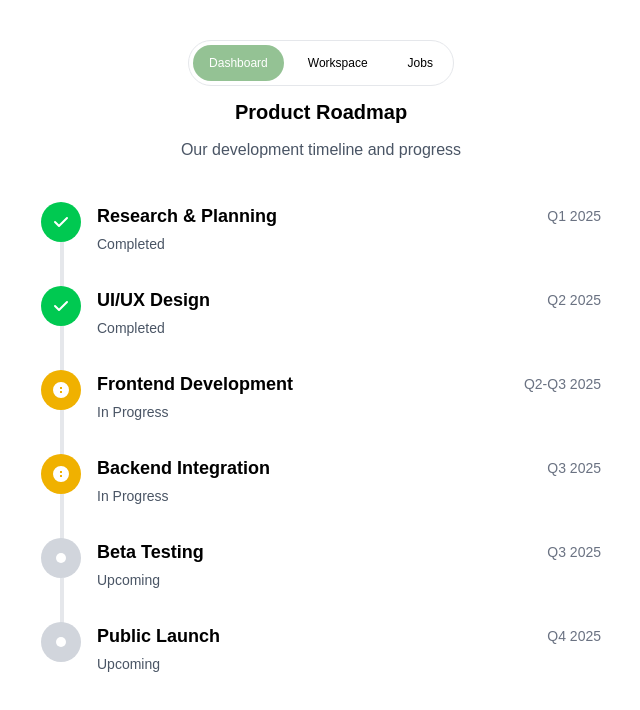
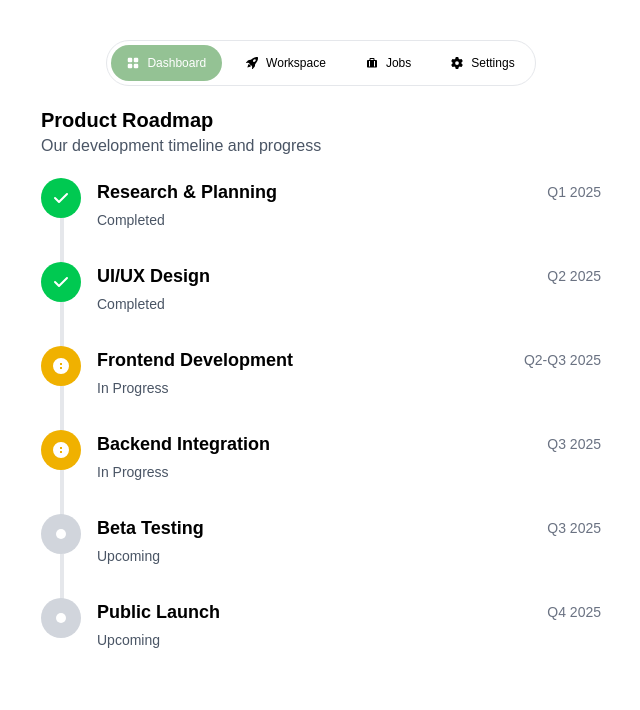
Before and after one commit to OxBryte/payroll-landing-page, a React (Vite) app: page /roadmap in a window 1280 px wide. Shown: the top 710 px of the page, without its empty margins (319-959 px from the left). Built offline with nearby package versions, Linux system fonts and the light colour scheme.

Commit message:
feat: Add Settings tab to Roadmap component and improve layout spacing for better user experience

```diff
--- a/src/pages/Roadmap.jsx
+++ b/src/pages/Roadmap.jsx
@@ -3,6 +3,7 @@ import Container from "../components/layout/Container";
 import { BsGridFill, BsRocketTakeoffFill } from "react-icons/bs";
 import { BiSolidBriefcaseAlt } from "react-icons/bi";
 import { Link } from "react-router-dom";
+import { FaGear } from "react-icons/fa6";
 
 export default function Roadmap() {
   const tabsData = [
@@ -21,6 +22,12 @@ export default function Roadmap() {
     {
       name: "Jobs",
       icon: <BiSolidBriefcaseAlt />,
+      href: "#jobs",
+      current: false,
+    },
+    {
+      name: "Settings",
+      icon: <FaGear />,
       href: "#jobs",
       current: false,
     },
@@ -75,7 +82,7 @@ export default function Roadmap() {
   return (
     <div className="w-full mx-auto">
       <Container>
-        <div className="max-w-[560px] mx-auto w-full py-10 space-y-10">
+        <div className="max-w-[560px] mx-auto w-full py-10 space-y-5">
           {/* Tabs Navigation */}
           <div className="w-full flex flex-col items-center gap-3">
             <div className="flex w-fit gap-2 bg-white border border-gray-200 p-1 rounded-full justify-center items-center">
@@ -84,7 +91,7 @@ export default function Roadmap() {
                   key={tab.name}
                   to={tab.href}
                   className={`
-                      whitespace-nowrap font-medium text-xs px-4 py-2.5 rounded-full transition-colors duration-200
+                      whitespace-nowrap flex items-center gap-2 font-medium text-xs px-4 py-2.5 rounded-full transition-colors duration-200
                       ${
                         tab.current
                           ? "bg-c-color text-white"
@@ -97,10 +104,13 @@ export default function Roadmap() {
                     tab.current = true;
                   }}
                 >
+                  {tab.icon}
                   {tab.name}
                 </Link>
               ))}
             </div>
+          </div>
+          <div className="spsace-y-2">
             <h1 className="text-xl font-bold">Product Roadmap</h1>
             <p className="text-gray-600">
               Our development timeline and progress
```
